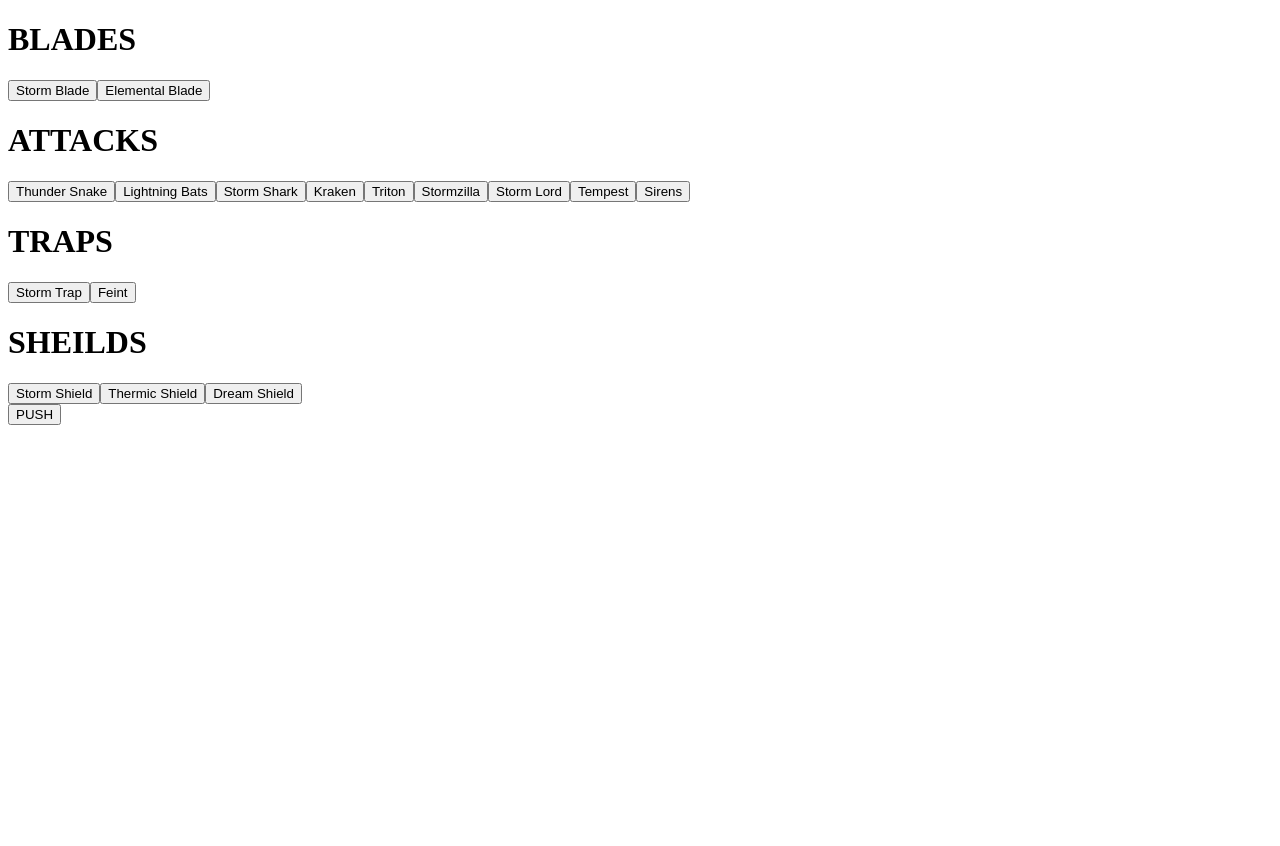
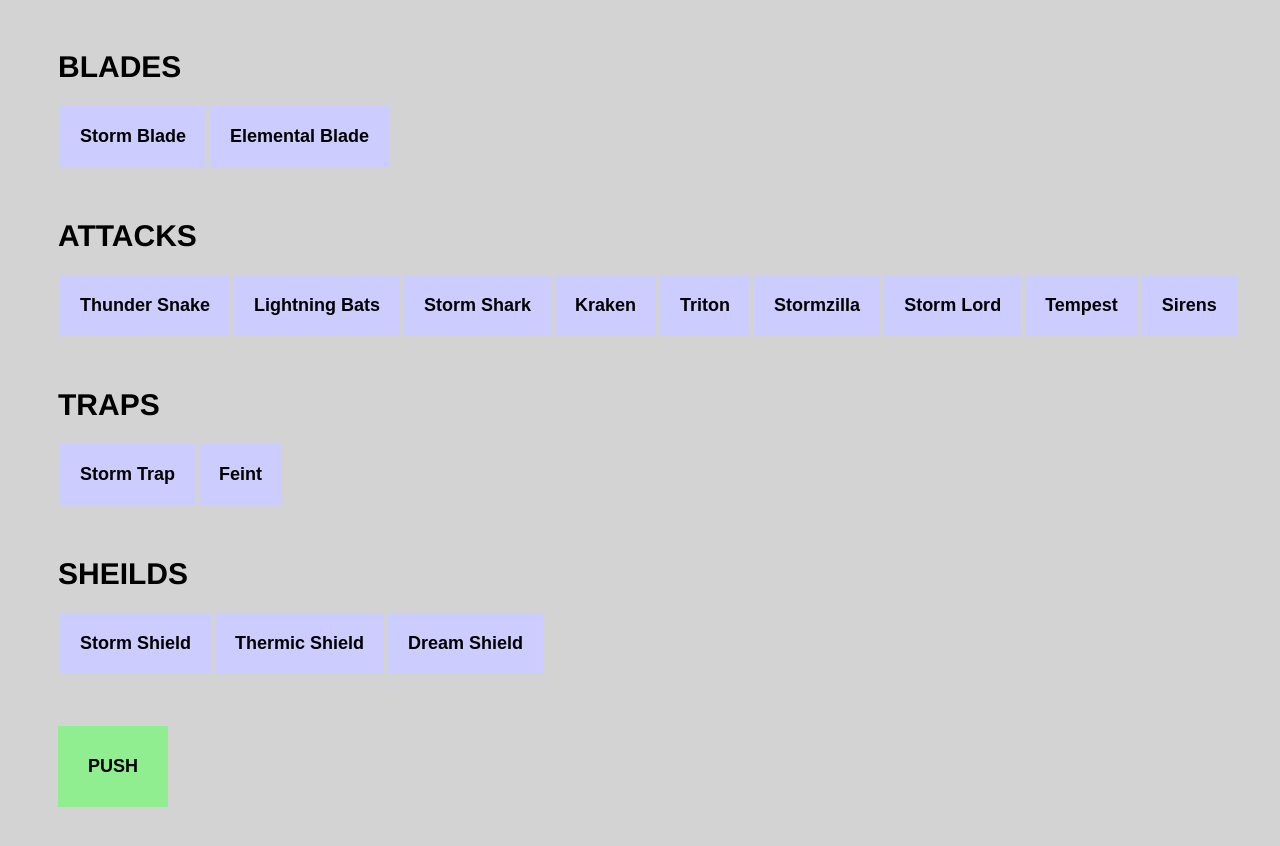
Before and after one commit to benji1123/Wizard_101_Data, a plain HTML site: page index.html in a window 1280 px wide. Before the commit the page ends 800 px from the top, so only its background shows below. Drawn offline with Linux system fonts and the light colour scheme.

Commit message:
minimalistic UI

```diff
--- a/index.html
+++ b/index.html
@@ -2,6 +2,7 @@
 <html>
 <head>
 	<title></title>
+	<link rel="stylesheet" type="text/css" href="style.css">
 </head>
 <body>
 	<div id='container'></div>
--- a/interaction.js
+++ b/interaction.js
@@ -18,7 +18,7 @@ for(k=0; k<deck.length; k++) {
 	let subdeck = deck[k];	// where SUBDECKS = blades, attacks, etc.
 	// set TITLE of subdecks accordingly
 	let title = document.createElement('h1');
-	title.textContent = subdeck[0];	title.classList.add('title'); //CSS
+	title.textContent = subdeck[0];	title.classList.add('header'); 		//CSS
 	// CONTAINER for buttons
 	let col = document.createElement('div');
 	col.classList.add("col");
@@ -26,6 +26,7 @@ for(k=0; k<deck.length; k++) {
 	// Populate Subdeck-Container with CARDS
 	for(r=1; r<subdeck.length; r++) {
 		let card = document.createElement('button');
+		card.classList.add('card');							// CSS
 		let name_card = subdeck[r];
 		card.textContent = name_card;						// label cards
 
@@ -43,6 +44,7 @@ for(k=0; k<deck.length; k++) {
 
 // MODULARIZE DATA
 let pusher = document.createElement('button');
+pusher.id = "pusher";
 pusher.textContent = "PUSH";
 
 let DISPLAY = document.createElement('ol');		// store session data
--- a/style.css
+++ b/style.css
@@ -0,0 +1,41 @@
+html {
+	margin-left: 50px;
+	background-color: lightgrey;
+}
+
+#pusher {
+	padding: 30px;
+	border: none;
+	margin-top: 50px;
+
+	background-color: lightgreen;
+	color: black;
+	font-size: 18px;
+	font-weight: bold;
+}
+
+.header {
+	margin-top: 50px;
+	font-family: "Helvetica";
+	font-size: 30px;
+	color: black;
+}
+
+.card {
+	padding: 20px;
+	border: 30px;
+	margin: 2px;
+
+	color: black;
+	background-color: #ccccff;
+	font-size: 18px;
+	font-weight: bold;
+}
+
+
+ol {
+	margin-top: 100px;
+	font-size: 18px;
+	font-family: "Helvetica";
+	color: darkred;
+}
```
